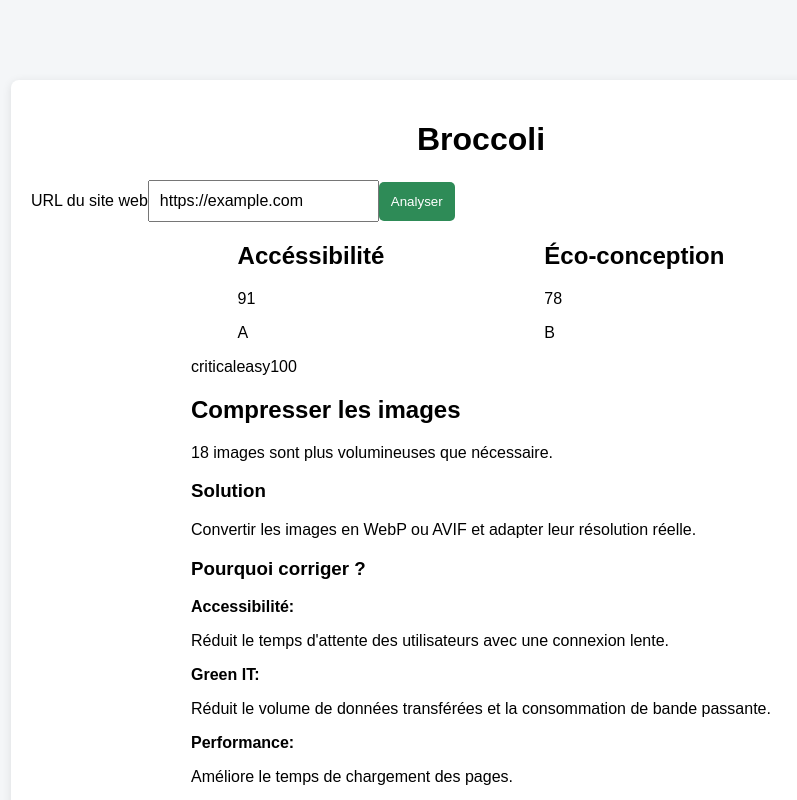
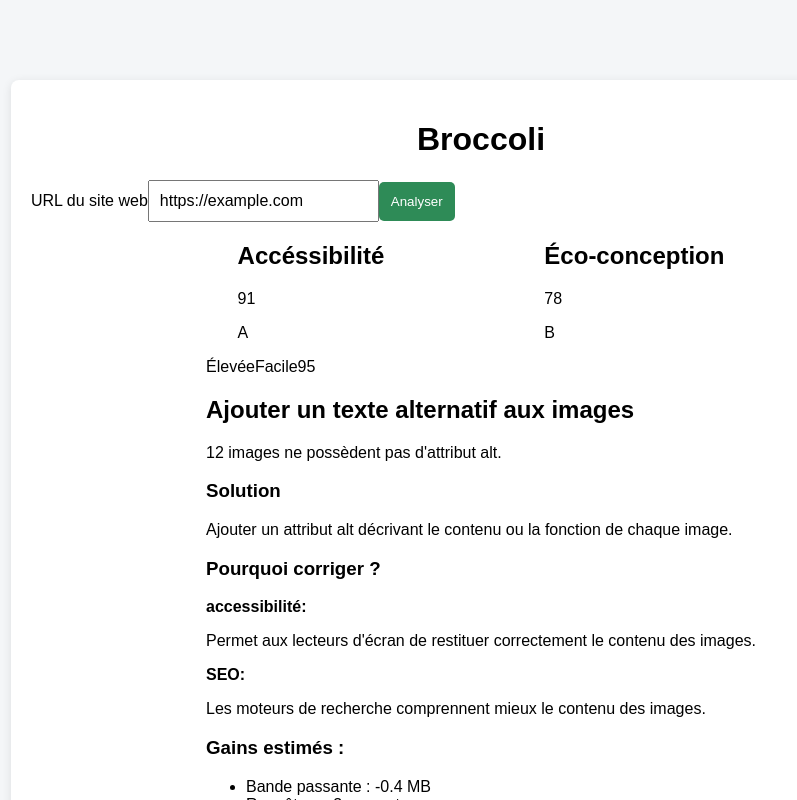
Before and after one commit to GuMarz-og/broccoli, a React app in the folder frontend/: page / in a window 1280 px wide. Both pictures are taken after typing "https://example.com" into the empty fields and a click on the button "Analyser". Shown: the top 800 px of the page, without its empty margins (159-956 px from the left). Built offline with nearby package versions, Linux system fonts and the light colour scheme; the HTML template or start-up script is replaced by a standard one.

Commit message:
Modify JSON : sctructure of benefits, difficulty, severity and estimated gain

```diff
--- a/frontend/src/components/BenefitItem/BenefitItem.jsx
+++ b/frontend/src/components/BenefitItem/BenefitItem.jsx
@@ -3,19 +3,19 @@ import "./BenefitItem.css";
 
 function BenefitItem({ benefit }) {
 
-    const { label, data } = benefit;
+    const { title, reason, impact } = benefit;
 
-    if (data.impact <= 0) {
+    if (impact <= 0) {
         return null;
     }
 
     return (
         <div className="benefit-item">
             <strong>
-                {label}:
+                {title}:
             </strong>
             <p>
-                {data.reason}
+                {reason}
             </p>
         </div>
     );
--- a/frontend/src/components/BenefitsSection/BenefitsSection.jsx
+++ b/frontend/src/components/BenefitsSection/BenefitsSection.jsx
@@ -1,15 +1,15 @@
 import BenefitItem from "../../components/BenefitItem/BenefitItem";
 
 
-function BenefitsSection({benefitList}) {
+function BenefitsSection({benefits}) {
 
     return (
         <div className="benefits-section">
             <h3>
                 Pourquoi corriger ?
             </h3>
-            {benefitList.map((benefit) => (
-                <BenefitItem key={benefit.label} benefit={benefit} />
+            {benefits.map((benefit) => (
+                <BenefitItem key={benefit.title} benefit={benefit} />
             ))}
         </div>
     );
--- a/frontend/src/components/ImprovementCard/ImprovementCard.jsx
+++ b/frontend/src/components/ImprovementCard/ImprovementCard.jsx
@@ -18,12 +18,12 @@ function ImprovementCard({improvement}) {
         estimatedGain
     } = improvement;
 
-    const benefitList = [
-        {label: "Accessibilité", data: benefits.accessibility},
-        {label: "Green IT", data: benefits.greenIT},
-        {label: "Performance", data: benefits.performance},
-        {label: "SEO",  data: benefits.seo}
-    ];
+    // const benefitList = [
+    //     {label: "Accessibilité", data: benefits.accessibility},
+    //     {label: "Green IT", data: benefits.greenIT},
+    //     {label: "Performance", data: benefits.performance},
+    //     {label: "SEO",  data: benefits.seo}
+    // ];
 
     return (
         <article className="improvement-card">
@@ -31,7 +31,7 @@ function ImprovementCard({improvement}) {
             <ImprovementIndicators severity={severity} priority={priority} difficulty={difficulty} />
             <ImprovementHeader title={title} description={description} />
             <ImprovementRecommendation recommendation={recommendation} />
-            <BenefitsSection benefitList={benefitList} />
+            <BenefitsSection benefits={benefits} />
             <ImprovementEstimatedGain estimatedGain={estimatedGain} />
 
         </article>
--- a/frontend/src/components/ImprovementEstimatedGain/ImprovementEstimatedGain.jsx
+++ b/frontend/src/components/ImprovementEstimatedGain/ImprovementEstimatedGain.jsx
@@ -14,16 +14,16 @@ function ImprovementEstimatedGain({estimatedGain}) {
             </h3>
             <ul>
                 <li>
-                    <span className="gain-label">Bande passante :</span> {bandwidth}
+                    <span className="gain-label">Bande passante :</span> {bandwidth.value} {bandwidth.unit}
                 </li>
                 <li>
-                    <span className="gain-label">Requêtes :</span> {requests}
+                    <span className="gain-label">Requêtes :</span> {requests.value} {requests.unit}
                 </li>
                 <li>
-                    <span className="gain-label">CO2 :</span> {co2}
+                    <span className="gain-label">CO2 :</span> {co2.value} {co2.unit}
                 </li>
                 <li>
-                    <span className="gain-label">LCP :</span> {lcp}
+                    <span className="gain-label">LCP :</span> {lcp.value} {lcp.unit}
                 </li>
             </ul>
         </div>
--- a/frontend/src/components/ImprovementIndicators/ImprovementIndicators.jsx
+++ b/frontend/src/components/ImprovementIndicators/ImprovementIndicators.jsx
@@ -2,11 +2,11 @@ function ImprovementIndicators({severity, priority, difficulty}) {
 
     return (
             <div className="improvement-indicators">
-                <span className={`severity severity-${severity}`}>
-                    {severity}
+                <span className={`severity severity-${severity.level}`}>
+                    {severity.label}
                 </span>
-                <span className={`difficulty difficulty-${difficulty}`}>
-                    {difficulty}
+                <span className={`difficulty difficulty-${difficulty.level}`}>
+                    {difficulty.label}
                 </span>
                 <span className={`priority priority-${priority}`}>
                     {priority}
--- a/frontend/src/data/mockAnalysis.json
+++ b/frontend/src/data/mockAnalysis.json
@@ -26,243 +26,176 @@
 
   "improvements": [
     {
-      "id": "RGESN-IMG-01",
-      "source": "RGESN",
-      "title": "Compresser les images",
-      "severity": "critical",
-      "priority": 100,
-      "difficulty": "easy",
-
-      "stats": {
-        "affectedElements": 18
-      },
-
-      "description": "18 images sont plus volumineuses que nécessaire.",
-
-      "recommendation": "Convertir les images en WebP ou AVIF et adapter leur résolution réelle.",
-
-      "benefits": {
-        "accessibility": {
-          "impact": 1,
-          "reason": "Réduit le temps d'attente des utilisateurs avec une connexion lente."
-        },
-        "greenIT": {
-          "impact": 3,
-          "reason": "Réduit le volume de données transférées et la consommation de bande passante."
-        },
-        "performance": {
-          "impact": 3,
-          "reason": "Améliore le temps de chargement des pages."
-        },
-        "seo": {
-          "impact": 2,
-          "reason": "De meilleures performances peuvent améliorer le référencement."
-        }
-      },
-
-      "estimatedGain": {
-        "bandwidth": "-3.2 MB",
-        "requests": 0,
-        "co2": "-1.4 g",
-        "lcp": "-650 ms"
-      },
-
-      "reference": {
-        "standard": "RGESN",
-        "criterion": "Images",
-        "url": "https://ecoresponsable.numerique.gouv.fr/publications/referentiel-general-ecoconception/"
-      }
-    },
-
-    {
       "id": "WCAG-1.1.1",
       "source": "WCAG",
       "title": "Ajouter un texte alternatif aux images",
-      "severity": "high",
+      "severity": {
+        "level": 4,
+        "label": "Élevée"
+      },
       "priority": 95,
-      "difficulty": "easy",
-
+      "difficulty": {
+        "level": 1,
+        "label": "Facile"
+      },
       "stats": {
         "affectedElements": 12
       },
-
       "description": "12 images ne possèdent pas d'attribut alt.",
-
       "recommendation": "Ajouter un attribut alt décrivant le contenu ou la fonction de chaque image.",
-
-      "benefits": {
-        "accessibility": {
+      "benefits": [
+        {
+          "title": "accessibilité",
           "impact": 3,
-          "reason": "Permet aux lecteurs d'écran de restituer le contenu des images."
+          "reason": "Permet aux lecteurs d'écran de restituer correctement le contenu des images."
         },
-        "greenIT": {
-          "impact": 0,
-          "reason": ""
-        },
-        "performance": {
-          "impact": 0,
-          "reason": ""
-        },
-        "seo": {
+        {
+          "title": "SEO",
           "impact": 2,
           "reason": "Les moteurs de recherche comprennent mieux le contenu des images."
         }
+      ],
+      "estimatedGain": {
+        "bandwidth": {
+          "value": -0.4,
+          "unit": "MB"
+        },
+        "requests": {
+          "value": -3,
+          "unit": "requests"
+        },
+        "co2": {
+          "value": -0.2,
+          "unit": "g"
+        },
+        "lcp": {
+          "value": -120,
+          "unit": "ms"
+        }
       },
-
-      "estimatedGain": {
-        "bandwidth": "-420 KB",
-        "co2": "-0.4 g",
-        "lcp": "-280 ms",
-        "requests": -3
-      },
-
       "reference": {
         "standard": "WCAG 2.2",
         "criterion": "1.1.1",
         "url": "https://www.w3.org/TR/WCAG22/#non-text-content"
       }
     },
-
     {
       "id": "RGESN-CACHE-01",
       "source": "RGESN",
       "title": "Configurer la mise en cache des ressources",
-      "severity": "medium",
+      "severity": {
+        "level": 3,
+        "label": "Moyenne"
+      },
       "priority": 82,
-      "difficulty": "easy",
-
+      "difficulty": {
+        "level": 2,
+        "label": "Moyenne"
+      },
       "stats": {
         "affectedElements": 24
       },
-
       "description": "Les ressources statiques ne définissent pas de politique de cache.",
-
-      "recommendation": "Configurer les en-têtes Cache-Control et ETag pour les ressources statiques.",
-
-      "benefits": {
-        "accessibility": {
+      "recommendation": "Configurer les en-têtes Cache-Control et ETag afin d'éviter le téléchargement inutile des ressources inchangées.",
+      "benefits": [
+        {
+          "title": "éco-conception",
+          "impact": 3,
+          "reason": "Réduit le trafic réseau et la consommation énergétique lors des visites récurrentes."
+        },
+        {
+          "title": "performance",
+          "impact": 3,
+          "reason": "Accélère considérablement le chargement des pages déjà visitées."
+        },
+        {
+          "title": "SEO",
           "impact": 1,
-          "reason": "Les utilisateurs bénéficient de temps de chargement réduits lors des visites suivantes."
+          "reason": "De meilleures performances peuvent améliorer le référencement."
+        }
+      ],
+      "estimatedGain": {
+        "bandwidth": {
+          "value": -2.8,
+          "unit": "MB"
         },
-        "greenIT": {
-          "impact": 3,
-          "reason": "Évite le téléchargement inutile de ressources inchangées."
+        "requests": {
+          "value": -24,
+          "unit": "requests"
         },
-        "performance": {
-          "impact": 3,
-          "reason": "Accélère fortement les visites récurrentes."
+        "co2": {
+          "value": -0.9,
+          "unit": "g"
         },
-        "seo": {
-          "impact": 1,
-          "reason": "Les performances améliorées peuvent avoir un impact positif sur le référencement."
+        "lcp": {
+          "value": 0,
+          "unit": "ms"
         }
       },
-
-      "estimatedGain": {
-        "bandwidth": "-2.8 MB",
-        "requests": -24,
-        "co2": "-0.9 g",
-        "lcp" : "0 ms"
-      },
-
       "reference": {
         "standard": "RGESN",
         "criterion": "Cache",
         "url": "https://ecoresponsable.numerique.gouv.fr/publications/referentiel-general-ecoconception/"
       }
     },
-
-    {
-      "id": "WCAG-1.4.3",
-      "source": "WCAG",
-      "title": "Améliorer le contraste des textes",
-      "severity": "critical",
-      "priority": 90,
-      "difficulty": "medium",
-
-      "stats": {
-        "affectedElements": 9
-      },
-
-      "description": "9 éléments ne respectent pas le contraste minimal recommandé.",
-
-      "recommendation": "Augmenter le contraste entre le texte et l'arrière-plan afin de respecter le niveau AA.",
-
-      "benefits": {
-        "accessibility": {
-          "impact": 3,
-          "reason": "Facilite la lecture pour les personnes malvoyantes."
-        },
-        "greenIT": {
-          "impact": 0,
-          "reason": ""
-        },
-        "performance": {
-          "impact": 0,
-          "reason": ""
-        },
-        "seo": {
-          "impact": 0,
-          "reason": ""
-        }
-      },
-
-      "estimatedGain": {
-        "bandwidth": "-420 KB",
-        "co2": "-0.4 g",
-        "lcp": "-280 ms",
-        "requests": -3
-      },
-
-      "reference": {
-        "standard": "WCAG 2.2",
-        "criterion": "1.4.3",
-        "url": "https://www.w3.org/TR/WCAG22/#contrast-minimum"
-      }
-    },
-
     {
       "id": "RGESN-JS-01",
       "source": "RGESN",
       "title": "Réduire le JavaScript inutilisé",
-      "severity": "high",
+      "severity": {
+        "level": 4,
+        "label": "Élevée"
+      },
       "priority": 88,
-      "difficulty": "hard",
-
+      "difficulty": {
+        "level": 4,
+        "label": "Difficile"
+      },
       "stats": {
         "affectedElements": 7
       },
-
-      "description": "Environ 420 ko de JavaScript sont téléchargés sans être utilisés.",
-
-      "recommendation": "Supprimer les dépendances inutiles, utiliser le code splitting et charger les modules à la demande.",
-
-      "benefits": {
-        "accessibility": {
+      "description": "Environ 420 ko de JavaScript sont téléchargés sans être exécutés.",
+      "recommendation": "Supprimer les dépendances inutiles, utiliser le code splitting et charger les modules uniquement lorsqu'ils sont nécessaires.",
+      "benefits": [
+        {
+          "title": "accessibilité",
           "impact": 1,
-          "reason": "Une interface plus réactive améliore l'expérience des technologies d'assistance."
+          "reason": "Une interface plus réactive améliore l'expérience des utilisateurs utilisant des technologies d'assistance."
         },
-        "greenIT": {
+        {
+          "title": "éco-conception",
           "impact": 3,
           "reason": "Réduit le volume de données transférées et la consommation énergétique."
         },
-        "performance": {
+        {
+          "title": "performance",
           "impact": 3,
-          "reason": "Réduit le temps de chargement et d'exécution du JavaScript."
+          "reason": "Diminue le temps de téléchargement, de parsing et d'exécution du JavaScript."
         },
-        "seo": {
+        {
+          "title": "SEO",
           "impact": 2,
-          "reason": "Les performances sont un facteur pris en compte par les moteurs de recherche."
+          "reason": "Les moteurs de recherche prennent en compte les performances du site."
+        }
+      ],
+      "estimatedGain": {
+        "bandwidth": {
+          "value": -0.42,
+          "unit": "MB"
+        },
+        "requests": {
+          "value": -3,
+          "unit": "requests"
+        },
+        "co2": {
+          "value": -0.4,
+          "unit": "g"
+        },
+        "lcp": {
+          "value": -280,
+          "unit": "ms"
         }
       },
-
-      "estimatedGain": {
-        "bandwidth": "-420 KB",
-        "co2": "-0.4 g",
-        "lcp": "-280 ms",
-        "requests": -3
-      },
-
       "reference": {
         "standard": "RGESN",
         "criterion": "JavaScript",
```
